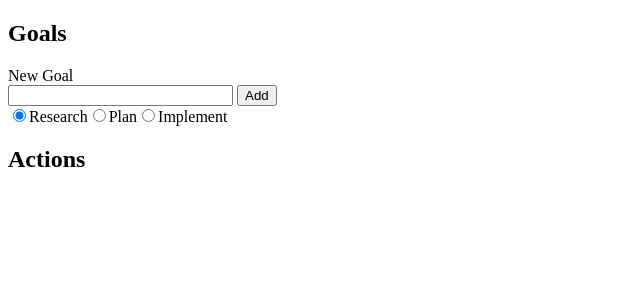
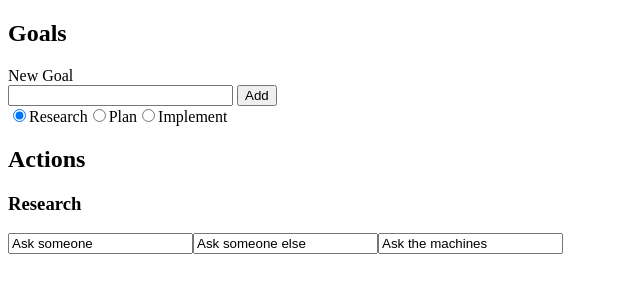
Before and after one commit to billgathen/empower, a React app in the folder web/: page / in a window 1280 px wide. Shown: the top 300 px of the page, without its empty margins (0-640 px from the left). Built offline with nearby package versions, Linux system fonts and the light colour scheme; the HTML template or start-up script is replaced by a standard one.

Commit message:
Extracted types and useConfig hook for state management of placeholder dataset. When selecting a goal, the associated actions appear.

```diff
--- a/web/src/actions.tsx
+++ b/web/src/actions.tsx
@@ -1,7 +1,21 @@
-export default function Actions() {
+import { Action } from "./types";
+
+export default function Actions({ config }) {
+
   return <section id="actions">
     <header className="header-controls">
       <h2>Actions</h2>
+      <h3>{config.selectedGoal.label}</h3>
+      <form className="actions">
+        {config.selectedGoal.actions.map((action: Action) => <Action action={action}></Action>)}
+      </form>
     </header>
   </section>;
 }
+
+function Action({ action }) {
+  const change = (value: string) => {
+
+  }
+  return <input type="text" value={action.label} onChange={(e) => change(e.target.value)} />
+}
--- a/web/src/app.tsx
+++ b/web/src/app.tsx
@@ -1,13 +1,16 @@
+import { useConfig } from "./useConfig";
 import Actions from "./actions";
 import Goals from "./goals";
 
 /* TODO Make sections resizable using Resizer component */
 export default function App() {
+  const config = useConfig();
+
   return (
     <>
-      <Goals></Goals>
+      <Goals config={config}></Goals>
       <div className="divider"></div>
-      <Actions></Actions>
+      <Actions config={config}></Actions>
     </>
   );
 }
--- a/web/src/goals.tsx
+++ b/web/src/goals.tsx
@@ -1,26 +1,26 @@
 import { useState } from "react";
+import { Goal } from "./types";
 
-type GoalData = {
-  label?: string
-}
+export default function Goals({ config }) {
 
-const defaultGoals = [
-  { label: "Research" },
-  { label: "Plan" },
-  { label: "Implement" }
-]
-
-export default function Goals() {
-  const [goals, setGoals] = useState<GoalData[]>(defaultGoals);
-  const [selectedIndex, setSelectedIndex] = useState(0);
-
-  const addNewGoal = (name: string) => setGoals([{ label: name }, ...goals])
+  const addNewGoal = (name: string) => {
+    const newGoal: Goal = { label: name, actions: [] }
+    config.setGoals([newGoal, ...config.goals]);
+    config.setSelectedGoal(newGoal);
+  }
 
   return <section className="goals">
     <h2>Goals</h2>
     <NewGoal addNewGoal={addNewGoal}></NewGoal>
     <div className="goals">
-      {goals.map((data, idx) => <Goal data={data} idx={idx} selectedIndex={selectedIndex} setSelectedIndex={setSelectedIndex}></Goal>)}
+      {config.goals.map((goal: Goal, idx: number) => {
+        return <Goal
+          goal={goal}
+          key={idx}
+          selectedGoal={config.selectedGoal}
+          setSelectedGoal={config.setSelectedGoal}
+        ></Goal>
+      })}
     </div>
   </section >;
 }
@@ -49,14 +49,20 @@ function NewGoal({ addNewGoal }) {
   </div >
 }
 
-function Goal({ data, idx, selectedIndex, setSelectedIndex }) {
-  return <label key={idx}>
+function Goal({ goal, selectedGoal, setSelectedGoal }) {
+  const change = () => {
+    if (goal !== selectedGoal) {
+      setSelectedGoal(goal)
+    }
+  }
+
+  return <label>
     <input
       type="radio"
       name="goal"
-      checked={selectedIndex === idx}
-      onChange={() => setSelectedIndex(idx)}
+      checked={goal === selectedGoal}
+      onChange={change}
     />
-    {data.label}
+    {goal.label}
   </label>;
 }
--- /dev/null
+++ b/web/src/types.ts
@@ -0,0 +1,9 @@
+export type Action = {
+  label: string
+  details: string
+}
+
+export type Goal = {
+  label: string
+  actions: Action[]
+}
--- /dev/null
+++ b/web/src/useConfig.ts
@@ -0,0 +1,41 @@
+import { useState } from "react";
+import { Goal } from "./types";
+
+const defaultGoals: Goal[] = [
+  {
+    label: "Research",
+    actions: [
+      { label: "Ask someone", details: "Got some answers" },
+      { label: "Ask someone else", details: "Got some more answers" },
+      { label: "Ask the machines", details: "Got some sketchy answers" },
+    ]
+  },
+  {
+    label: "Plan",
+    actions: [
+      { label: "Make a plan", details: "Do some stuff" },
+      { label: "Refine plan", details: "Do some smart stuff" },
+      { label: "Discard plan", details: "Scrap it all" },
+      { label: "Make a better plan", details: "Do the right stuff" },
+    ]
+  },
+  {
+    label: "Implement",
+    actions: [
+      { label: "Do it", details: "Did my best" },
+      { label: "Do it again", details: "Did more of my best" },
+      { label: "Do it until you succeed", details: "Still waiting" },
+    ]
+  }
+]
+
+export function useConfig() {
+  const [goals, setGoals] = useState(defaultGoals);
+  const [selectedGoal, setSelectedGoal] = useState(goals[0]);
+  return {
+    selectedGoal: selectedGoal,
+    setSelectedGoal: setSelectedGoal,
+    goals: goals,
+    setGoals: setGoals,
+  }
+}
--- a/web/static/app.css
+++ b/web/static/app.css
@@ -25,6 +25,13 @@ h1, h2, h3 {
   text-align: center;
 }
 
+h3 {
+  padding: 0.5rem;
+  border-radius: 0.5rem;
+  background-color: var(--light);
+  border: 1px solid var(--dark);
+}
+
 body>header, body>footer {
   display: flex;
   justify-content: space-around;
@@ -44,6 +51,13 @@ section {
   display: flex;
   flex-direction: column;
   gap: 0.5rem;
+}
+
+.actions {
+  display: flex;
+  flex-direction: column;
+  gap: 1rem;
+  margin-block: 1rem;
 }
 
 #app {
```
Also changed, not shown: web/static/app.js, 1 other file (tests, documents, lock files or other folders).
